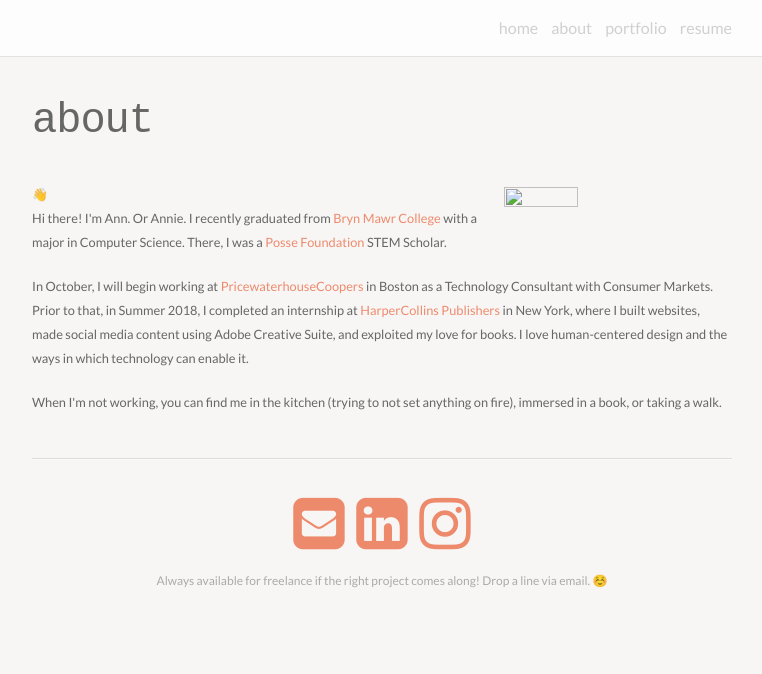
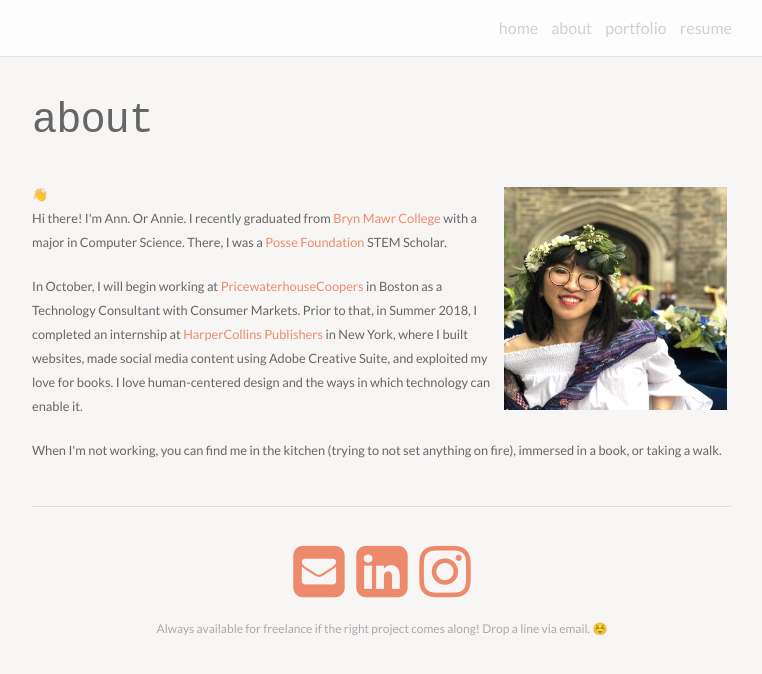
Before and after one commit to anntran14/design, a Jekyll site: the page built from about.html, in a window 1280 px wide. Shown: the top 674 px of the page, without its empty margins (258-1020 px from the left). Built offline with Jekyll 4.4.1, drawn with Linux system fonts in a browser that asks for light colours; nearby versions of some CDN libraries.

Commit message:
Update about.html

```diff
--- a/about.html
+++ b/about.html
@@ -4,7 +4,7 @@ title: about
 permalink: /about/
 ---
 
-<img class="col one right" src="design/img/prof_pic.jpg">
+<img class="col one right" src="/img/prof_pic.jpg">
 
 <p></p>
 &#x1F44B</br>
```
